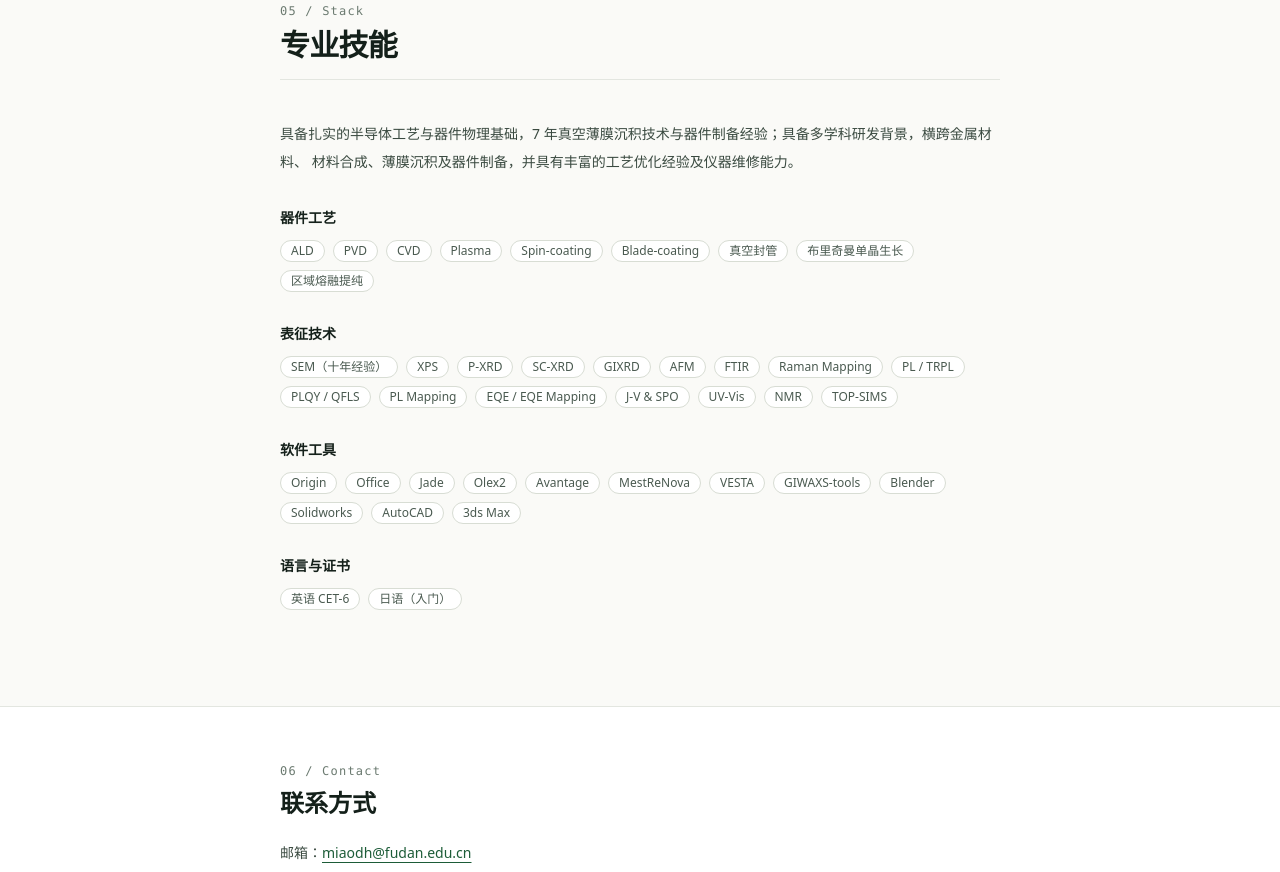
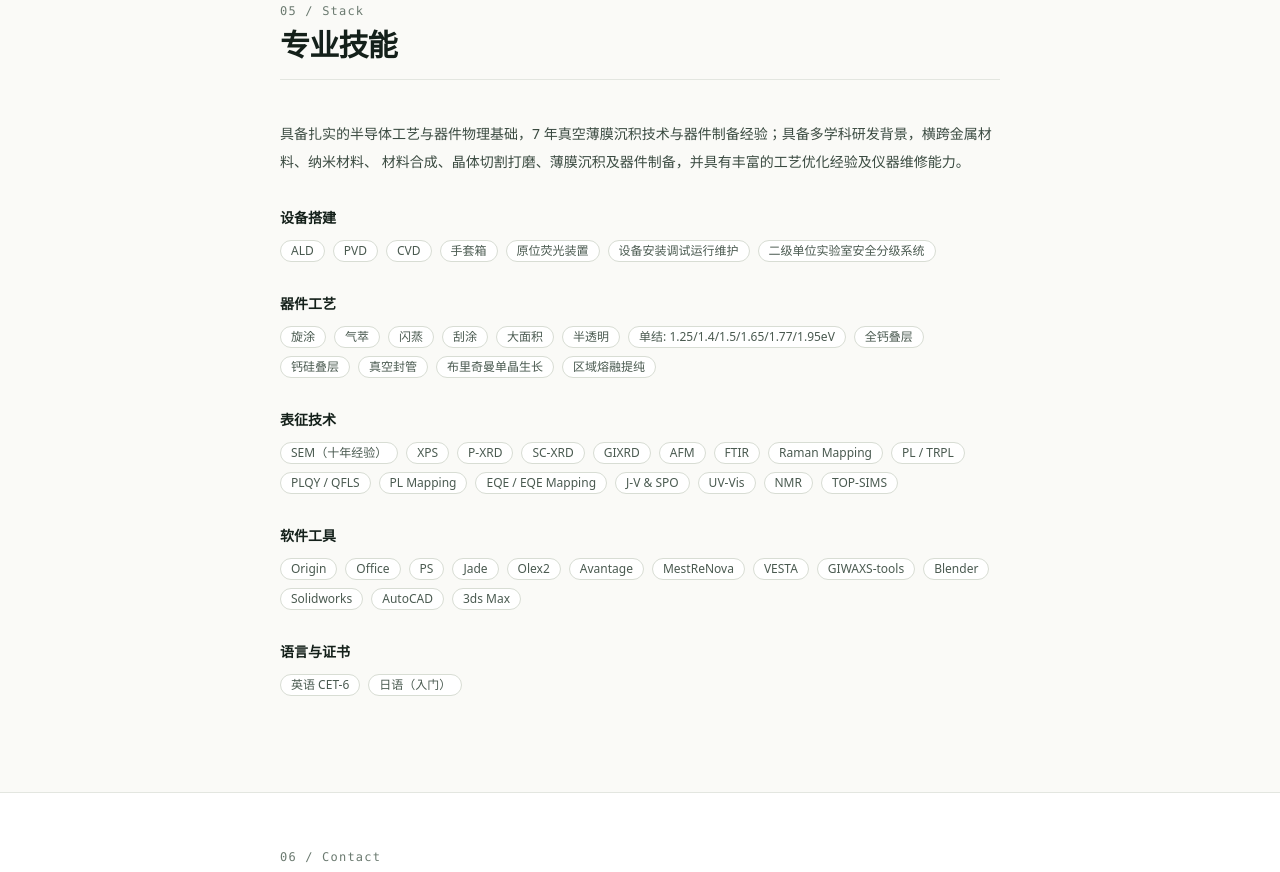
Before and after one commit to Miaodh1998/Miaodh1998.github.io, a React (Vite) app: page / in a window 1280 px wide. Shown: the part 6720-7592 px from the top of the page. Built offline with nearby package versions, Linux system fonts and the light colour scheme.

Commit message:
update skills content

```diff
--- a/src/sections/Skills.tsx
+++ b/src/sections/Skills.tsx
@@ -2,8 +2,12 @@ import { SectionHeading, Badge } from './Shared'
 
 const groups = [
   {
+    label: '设备搭建',
+    items: ['ALD', 'PVD', 'CVD', '手套箱', '原位荧光装置', '设备安装调试运行维护', '二级单位实验室安全分级系统'],
+  },
+ {
     label: '器件工艺',
-    items: ['ALD', 'PVD', 'CVD', 'Plasma', 'Spin-coating', 'Blade-coating', '真空封管', '布里奇曼单晶生长', '区域熔融提纯'],
+    items: ['旋涂', '气萃', '闪蒸', '刮涂', '大面积', '半透明', '单结: 1.25/1.4/1.5/1.65/1.77/1.95eV', '全钙叠层', '钙硅叠层', '真空封管', '布里奇曼单晶生长', '区域熔融提纯'],
   },
   {
     label: '表征技术',
@@ -11,7 +15,7 @@ const groups = [
   },
   {
     label: '软件工具',
-    items: ['Origin', 'Office', 'Jade', 'Olex2', 'Avantage', 'MestReNova', 'VESTA', 'GIWAXS-tools', 'Blender', 'Solidworks', 'AutoCAD', '3ds Max'],
+    items: ['Origin', 'Office', 'PS', 'Jade', 'Olex2', 'Avantage', 'MestReNova', 'VESTA', 'GIWAXS-tools', 'Blender', 'Solidworks', 'AutoCAD', '3ds Max'],
   },
   {
     label: '语言与证书',
@@ -24,8 +28,8 @@ export default function Skills() {
     <section id="skills" className="scroll-mt-20 py-14">
       <SectionHeading index="05" label="Stack" title="专业技能" />
       <p className="mb-8 text-sm leading-7 text-[#3a4a40]">
-        具备扎实的半导体工艺与器件物理基础，7 年真空薄膜沉积技术与器件制备经验；具备多学科研发背景，横跨金属材料、
-        材料合成、薄膜沉积及器件制备，并具有丰富的工艺优化经验及仪器维修能力。
+        具备扎实的半导体工艺与器件物理基础，7 年真空薄膜沉积技术与器件制备经验；具备多学科研发背景，横跨金属材料、纳米材料、
+        材料合成、晶体切割打磨、薄膜沉积及器件制备，并具有丰富的工艺优化经验及仪器维修能力。
       </p>
       <div className="space-y-8">
         {groups.map((g) => (
```
